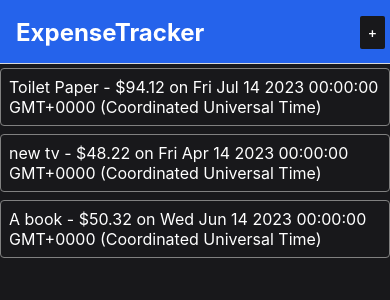
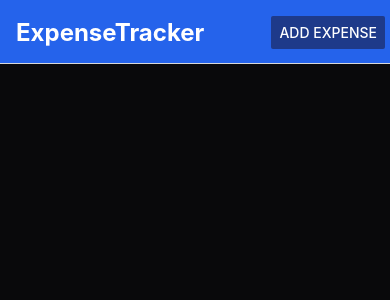
Before and after one commit to GBFur/IDATA250x-exercises-2023-winter, a React Native app in the folder IDATA2503/ExpenseTrackerApp/ExpenseTrackerApp/: screen /ExpenseTracker in a window 390 px wide. Shown: the top 300 px of the page. Built offline with nearby package versions, Linux system fonts and the light colour scheme.

Commit message:
feat(IDATA2503): expense tracker local storage with async storage

```diff
--- a/IDATA2503/ExpenseTrackerApp/ExpenseTrackerApp/App.js
+++ b/IDATA2503/ExpenseTrackerApp/ExpenseTrackerApp/App.js
@@ -1,17 +1,17 @@
-import React from "react";
 import { NavigationContainer } from "@react-navigation/native";
 import { createStackNavigator } from "@react-navigation/stack";
-import HomeScreen from "./screens/HomeScreen";
-import AddExpenseScreen from "./screens/AddExpenseScreen";
+import React from "react";
 import { Button, View } from "react-native";
 import { GlobalStyles } from "./constants/styles";
+import AddExpenseScreen from "./screens/AddExpenseScreen";
+import ExpenseTracker from "./screens/ExpenseTracker";
 
 const HeaderRightButton = ({ navigation }) => (
-  <View style={{padding: 5}}>
+  <View style={{ padding: 5 }}>
     <Button
       onPress={() => navigation.navigate("AddExpense")}
-      title="+"
-      color={GlobalStyles.colors.primary900}
+      title="Add expense"
+      color={GlobalStyles.colors.secondary900}
     />
   </View>
 );
@@ -27,7 +27,7 @@ export default function App() {
     <NavigationContainer>
       <Stack.Navigator
         screenOptions={{
-          cardStyle: { backgroundColor: GlobalStyles.colors.primary900},
+          cardStyle: { backgroundColor: GlobalStyles.colors.primary950 },
           headerStyle: {
             backgroundColor: GlobalStyles.colors.secondary600,
           },
@@ -40,7 +40,7 @@ export default function App() {
       >
         <Stack.Screen
           name="ExpenseTracker"
-          component={HomeScreen}
+          component={ExpenseTracker}
           options={({ navigation }) => ({
             headerRight: headerRight(navigation),
           })}
--- a/IDATA2503/ExpenseTrackerApp/ExpenseTrackerApp/components/ExpenseItem.js
+++ b/IDATA2503/ExpenseTrackerApp/ExpenseTrackerApp/components/ExpenseItem.js
@@ -1,16 +1,22 @@
 import React from "react";
 import { StyleSheet, View, Text, Pressable } from "react-native";
+import { GlobalStyles } from "../constants/styles";
 
-function ExpenseItem({ title, amount, date }) {
+function ExpenseItem({ title, amount, date, tag }) {
   return (
     <View style={styles.expenseItem}>
       <Pressable
         android_ripple={{ color: "#ff0000" }}
         style={styles.rippleContainer}
       >
-        <Text style={styles.expenseText}>
-          {title} - ${amount} on {date.toString()}
-        </Text>
+        <View style={styles.textContainer}>
+          <Text style={styles.titleText}>{title}</Text>
+          <Text style={styles.dateText}>{tag}</Text>
+          <Text style={styles.dateText}>
+            {new Date(date).toLocaleDateString()}
+          </Text>
+        </View>
+        <Text style={styles.amountText}>${amount}</Text>
       </Pressable>
     </View>
   );
@@ -18,15 +24,40 @@ function ExpenseItem({ title, amount, date }) {
 
 const styles = StyleSheet.create({
   expenseItem: {
-    borderColor: "grey",
-    borderWidth: 1,
-    borderRadius: 4,
-    marginVertical: 4,
+    borderColor: GlobalStyles.colors.primary900,
+    height: 80,
+    justifyContent: "center",
+    borderWidth: 2,
+    marginVertical: 5,
+    flexDirection: "row",
+    alignItems: "center",
   },
-  expenseText: {
+  textContainer: {
+    flexDirection: "row",
+    alignItems: "center",
+    justifyContent: "space-between",
+    flex: 1,
+  },
+  titleText: {
     color: "white",
-    fontSize: 16,
+    fontSize: 20,
+    paddingLeft: 24,
+    fontWeight: "bold",
+  },
+  amountText: {
+    color: "white",
+    fontSize: 18,
     padding: 8,
+    alignSelf: "flex-end",
+  },
+  dateText: {
+    color: "white",
+    fontSize: 14,
+    padding: 8,
+    marginLeft: "auto",
+  },
+  rippleContainer: {
+    flex: 1,
   },
 });
 
--- a/IDATA2503/ExpenseTrackerApp/ExpenseTrackerApp/components/ExpensesList.js
+++ b/IDATA2503/ExpenseTrackerApp/ExpenseTrackerApp/components/ExpensesList.js
@@ -7,11 +7,13 @@ function ExpensesList({ expenses }) {
       data={expenses}
       renderItem={(itemData) => (
         <ExpenseItem
-          title={itemData.item.title}
+          title={itemData.item.text}
           amount={itemData.item.amount}
           date={itemData.item.date}
+          tag={itemData.item.tag}
         />
       )}
+      keyExtractor={(item) => item.id}
     />
   );
 }
--- a/IDATA2503/ExpenseTrackerApp/ExpenseTrackerApp/components/ExpensesOutput.js
+++ b/IDATA2503/ExpenseTrackerApp/ExpenseTrackerApp/components/ExpensesOutput.js
@@ -1,31 +1,32 @@
+import ExpensesList from "./ExpensesList";
+import React, { useState, useEffect } from "react";
 import { View } from "react-native";
-import ExpensesList from "./ExpensesList";
+import AsyncStorage from "@react-native-async-storage/async-storage";
+import { useFocusEffect } from "@react-navigation/native";
 
-const DUMMY_EXPENSES = [
-  {
-    id: "e1",
-    title: "Toilet Paper",
-    amount: 94.12,
-    date: new Date("2023-07-14"),
-  },
-  {
-    id: "e2",
-    title: "new tv",
-    amount: 48.22,
-    date: new Date("2023-04-14"),
-  },
-  {
-    id: "e3",
-    title: "A book",
-    amount: 50.32,
-    date: new Date("2023-06-14"),
-  },
-];
+function ExpensesOutput() {
+  const [expenses, setExpenses] = useState([]);
 
-function ExpensesOutput({ expenses }) {
+  const _retrieveData = async () => {
+    try {
+      const value = await AsyncStorage.getItem("@MySuperStore:expenses");
+      if (value !== null) {
+        setExpenses(JSON.parse(value));
+      }
+    } catch (error) {
+      console.error("Error retrieving data: ", error);
+    }
+  };
+
+useFocusEffect(
+  React.useCallback(() => {
+    _retrieveData();
+  }, [])
+);
+
   return (
     <View>
-      <ExpensesList expenses={DUMMY_EXPENSES} />
+      <ExpensesList expenses={expenses} />
     </View>
   );
 }
--- a/IDATA2503/ExpenseTrackerApp/ExpenseTrackerApp/package.json
+++ b/IDATA2503/ExpenseTrackerApp/ExpenseTrackerApp/package.json
@@ -9,7 +9,8 @@
     "web": "expo start --web"
   },
   "dependencies": {
-    "@react-native-community/datetimepicker": "^7.5.0",
+    "@react-native-async-storage/async-storage": "^1.19.3",
+    "@react-native-community/datetimepicker": "7.2.0",
     "@react-native-picker/picker": "^2.5.0",
     "@react-navigation/bottom-tabs": "^6.5.8",
     "@react-navigation/native": "^6.1.7",
--- a/IDATA2503/ExpenseTrackerApp/ExpenseTrackerApp/screens/AddExpenseScreen.js
+++ b/IDATA2503/ExpenseTrackerApp/ExpenseTrackerApp/screens/AddExpenseScreen.js
@@ -1,18 +1,56 @@
+import AsyncStorage from "@react-native-async-storage/async-storage";
+import DateTimePicker from "@react-native-community/datetimepicker";
 import React, { useState } from "react";
-import { Button, StatusBar, StyleSheet, Text, View } from "react-native";
+import { Button, StatusBar, StyleSheet, TextInput, View } from "react-native";
 import CustomTextInput from "../components/CustomTextInput";
 import PickerComponent from "../components/PickerComponent";
-import DatePicker from "react-native-datepicker";
 
-function AddExpenseScreen({ navigation }) {
+function AddExpenseScreen({ navigation, onAddExpense }) {
   const [enteredExpenseText, setEnteredExpenseText] = useState("");
   const [enteredExpenseAmount, setEnteredExpenseAmount] = useState("");
-  const [enteredExpenseTag, setEnteredExpenseTag] = useState("food");
+  const [enteredExpenseTag, setEnteredExpenseTag] = useState("");
   const [enteredExpenseDate, setEnteredExpenseDate] = useState(new Date());
+  const [showDatePicker, setShowDatePicker] = useState(false);
 
-  const addExpenseHandler = (expense) => {
-    console.log("Saving expenese:", expense);
-    navigation.navigate("ExpenseTracker", { newExpense: expense });
+  const storeData = async (newExpense) => {
+    try {
+      const existingExpenses = await AsyncStorage.getItem(
+        "@MySuperStore:expenses"
+      );
+      const expenses = existingExpenses ? JSON.parse(existingExpenses) : [];
+      expenses.push(newExpense);
+      console.log(newExpense);
+
+      await AsyncStorage.setItem(
+        "@MySuperStore:expenses",
+        JSON.stringify(expenses)
+      );
+      navigation.reset({
+        index: 0,
+        routes: [{ name: "ExpenseTracker" }],
+      });
+    } catch (error) {
+      console.error("Error saving data: ", error);
+    }
+  };
+
+  const toggleDatePicker = () => {
+    console.log("hello");
+    setShowDatePicker(!showDatePicker);
+  };
+
+  const onChange = ({ type }, selectedDate) => {
+    const currentDate = selectedDate || enteredExpenseDate;
+
+    if (type === "set") {
+      setEnteredExpenseDate(currentDate);
+    }
+
+    toggleDatePicker(); // Close the date picker whether canceled or set
+  };
+
+  const addExpenseHandler = (newExpense) => {
+    storeData(newExpense);
   };
 
   return (
@@ -36,15 +74,27 @@ function AddExpenseScreen({ navigation }) {
           inputMode="numeric"
           onChangeText={setEnteredExpenseAmount}
         />
-        <DatePicker
-          date={enteredExpenseDate}
-          onDateChange={(date) => setEnteredExpenseDate(date)}
+
+        <TextInput
+          style={[styles.textInput, { width: "50%" }]}
+          placeholder="Date"
+          onPressIn={toggleDatePicker}
+          value={enteredExpenseDate.toLocaleDateString()}
         />
+
+        {showDatePicker && (
+          <DateTimePicker
+            mode="date"
+            display="spinner"
+            value={enteredExpenseDate}
+            onChange={onChange}
+          />
+        )}
       </View>
 
       <View style={styles.actionContainer}>
         <View style={styles.pickerWrapper}>
-          <PickerComponent onSelectTag={(tag) => setEnteredExpenseTag(tag)} />
+          <PickerComponent onValueChange={(tag) => setEnteredExpenseTag(tag)} />
         </View>
         <View style={styles.buttonsContainer}>
           <View style={styles.button}>
@@ -85,6 +135,7 @@ const styles = StyleSheet.create({
   },
   textInput: {
     borderColor: "#cccccc",
+    color: "white",
     borderBottomWidth: 1,
     width: "100%",
     marginRight: 4,
--- a/IDATA2503/ExpenseTrackerApp/ExpenseTrackerApp/screens/HomeScreen.js
+++ b/IDATA2503/ExpenseTrackerApp/ExpenseTrackerApp/screens/ExpenseTracker.js
@@ -1,18 +1,18 @@
 // src/screens/HomeScreen.js
 import React from "react";
-import { StyleSheet, View } from "react-native";
+import { StyleSheet } from "react-native";
 import ExpensesOutput from "../components/ExpensesOutput";
 
-function HomeScreen({ navigation }) {
+function ExpenseTracker({ navigation }) {
   return <ExpensesOutput />;
 }
 
 const styles = StyleSheet.create({
   container: {
     padding: 8,
-    backgroundColor: "#09090b",
+
     flex: 1,
   },
 });
 
-export default HomeScreen;
+export default ExpenseTracker;
```
Also changed, not shown: 1 other file (tests, documents, lock files or other folders).
